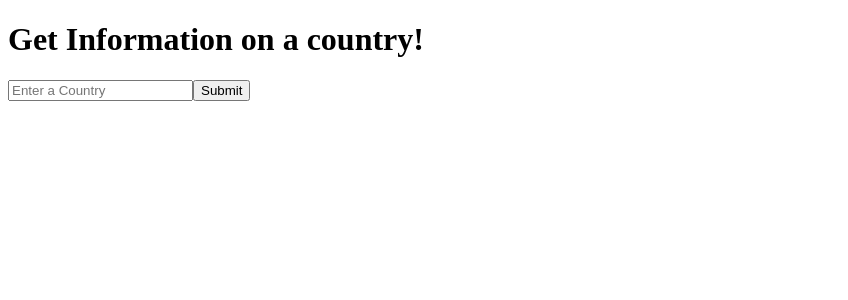
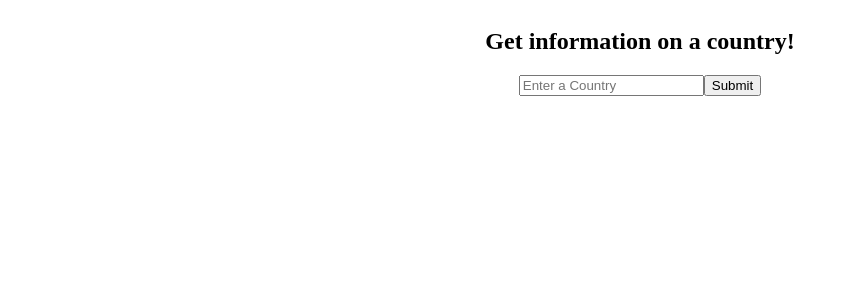
Before and after one commit to LiamANeeson/Countries_Information, a React (Create React App) app in the folder client/: page / in a window 1280 px wide. Shown: the top 300 px of the page, without its empty margins (0-848 px from the left). Built offline with nearby package versions, Linux system fonts and the light colour scheme.

Commit message:
Added React Boostrap and moved Components and pages into seperate folders so they can have seperate CSS

```diff
--- a/client/package.json
+++ b/client/package.json
@@ -8,6 +8,7 @@
     "@testing-library/user-event": "^13.5.0",
     "axios": "^1.3.6",
     "react": "^18.2.0",
+    "react-bootstrap": "^2.7.4",
     "react-dom": "^18.2.0",
     "react-router": "^6.10.0",
     "react-router-dom": "^6.10.0",
--- a/client/src/App.js
+++ b/client/src/App.js
@@ -1,6 +1,6 @@
 import { BrowserRouter as Router, Route, Routes } from "react-router-dom";
-import Home from "./Pages/Home"
-import Country from "./Pages/Country"
+import Home from "./Pages/Home/Home"
+import Country from "./Pages/Country/Country"
 
 function App() {
   return (
--- a/client/src/Components/CountryForm.js
+++ b/client/src/Components/CountryForm/CountryForm.js
@@ -1,6 +1,8 @@
+import { Form, Button } from 'react-bootstrap';
+
 function CountryForm(props) {
   return (
-    <form onSubmit={props.onSubmit}>
+    <Form onSubmit={props.onSubmit}>
         <input
             type = "text"
             name = "country"
@@ -8,8 +10,8 @@ function CountryForm(props) {
             value={props.value}
             onChange={props.onChange}
         />
-        <button>Submit</button>
-    </form>
+        <Button type='submit'>Submit</Button>
+    </Form>
   );
 }
 
--- a/client/src/Pages/Country.js
+++ b/client/src/Pages/Country/Country.js
@@ -1,7 +1,7 @@
 import { useEffect, useState } from 'react';
 import { useParams } from 'react-router-dom';
-import { getCountryInfo } from '../Services/countryService'
-import CountryInfo from '../Components/CountryInfo';
+import { getCountryInfo } from '../../Services/countryService'
+import CountryInfo from '../../Components/CountryInfo/CountryInfo';
 
 function Country() {
     const { name } = useParams();
--- a/client/src/Pages/Home.js
+++ /dev/null
@@ -1,32 +0,0 @@
-import { useState } from 'react';
-import { useNavigate } from "react-router-dom";
-import CountryForm from '../Components/CountryForm';
-import { getCountryInfo } from '../Services/countryService';
-
-function Home() {
-  const [country, setCountry] = useState('');
-  const navigate = useNavigate();
-
-  const handleSubmit = async (event) => {
-    event.preventDefault();
-    try {
-      const countryInfo = await getCountryInfo(country);
-      navigate(`/countries/${country}`, { state: { countryInfo } });
-    } catch (error) {
-      console.log(error);
-    }
-  };
-
-  const handleChange = (event) => {
-    setCountry(event.target.value);
-  };
-
-  return (
-    <div>
-      <h1>Get Information on a country!</h1>
-      <CountryForm value={country} onChange={handleChange} onSubmit={handleSubmit}/>
-    </div>
-  )
-}
-
-export default Home;
--- /dev/null
+++ b/client/src/Pages/Home/Home.css
@@ -0,0 +1,14 @@
+.header-row {
+    display: flex;
+    width: 100%;
+    max-width: 60%;
+    margin: 0 auto;
+    justify-content: center;
+}
+
+.search-row {
+    display: flex;
+    width: 100%;
+    margin: 0 auto;
+    justify-content: center;
+}
--- /dev/null
+++ b/client/src/Pages/Home/Home.js
@@ -0,0 +1,46 @@
+import { useState } from 'react';
+import { useNavigate } from "react-router-dom";
+import {
+  Container,
+  Row,
+  Col,
+} from 'react-bootstrap'
+import '../Home/Home.css'
+import CountryForm from '../../Components/CountryForm/CountryForm';
+import { getCountryInfo } from '../../Services/countryService';
+
+function Home() {
+  const [country, setCountry] = useState('');
+  const navigate = useNavigate();
+
+  const handleSubmit = async (event) => {
+    event.preventDefault();
+    try {
+      const countryInfo = await getCountryInfo(country);
+      navigate(`/countries/${country}`, { state: { countryInfo } });
+    } catch (error) {
+      console.log(error);
+    }
+  };
+
+  const handleChange = (event) => {
+    setCountry(event.target.value);
+  };
+
+  return (
+    <Container fluid >
+      <Row className='header-row'>
+        <Col>
+          <h2 className="text-center mb-4">Get information on a country!</h2>
+        </Col>
+      </Row>
+      <Row className='search-row'>
+        <Col md={6}>
+          <CountryForm value={country} onChange={handleChange} onSubmit={handleSubmit} />
+        </Col>
+      </Row>
+    </Container>
+  )
+}
+
+export default Home;
```
Also changed, not shown: client/src/Components/CountryForm/CountryForm.css (added), client/src/Components/CountryInfo/CountryInfo.css (added), client/src/Components/CountryInfo/CountryInfo.js (renamed from client/src/Components/CountryInfo.js), client/src/Pages/Country/Country.css (added), 1 other file (tests, documents, lock files or other folders).
